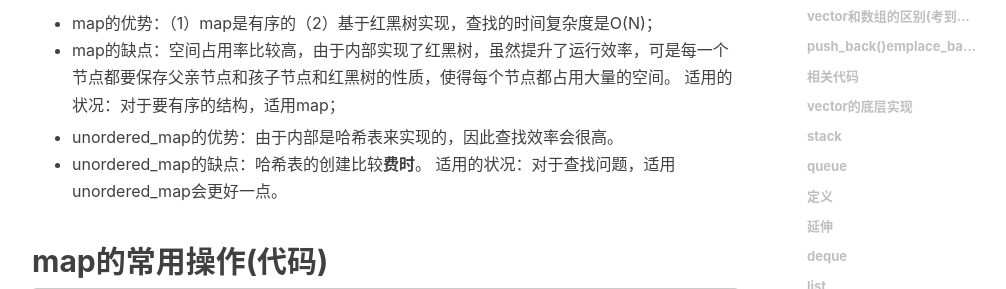
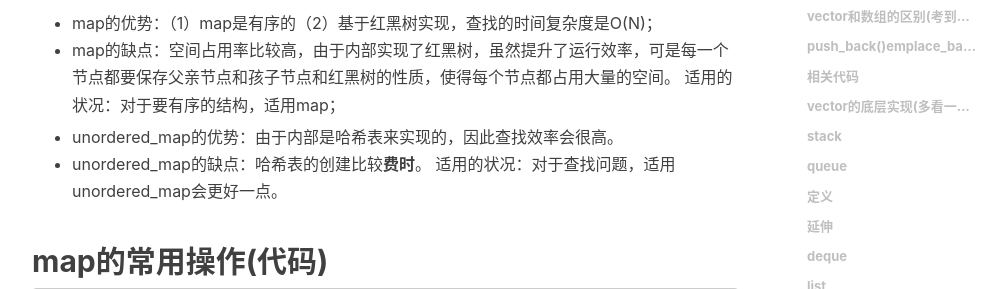
Before and after one commit to xie96808/xie96808.github.io, a Jekyll site: the page built from _posts/2022-04-07-STL底层逻辑汇总.md, in a window 1280 px wide and 900 px high, scrolled down 820 px. Shown: the part 418-707 px from the top of the window, without its empty margins (233-1239 px from the left). Built offline with Jekyll 4.4.1, drawn with Linux system fonts in a browser that asks for light colours; nearby versions of some CDN libraries; comment, search, counter and statistics services are not loaded; some of the changed text lies outside the part shown.

Commit message:
Update 2022-04-07-STL底层逻辑汇总.md

````diff
--- a/_posts/2022-04-07-STL底层逻辑汇总.md
+++ b/_posts/2022-04-07-STL底层逻辑汇总.md
@@ -254,7 +254,7 @@ C++中数组为内置的数据类型，存放在栈中，其内存的分配和
     c.erase(begin,end)		//删除[begin,end)区间的数据，传回下一个数据的位置。
 
 ```
-## vector的底层实现
+## vector的底层实现(多看一看！)
 
 ```CPP
 #include <iostream>
````
